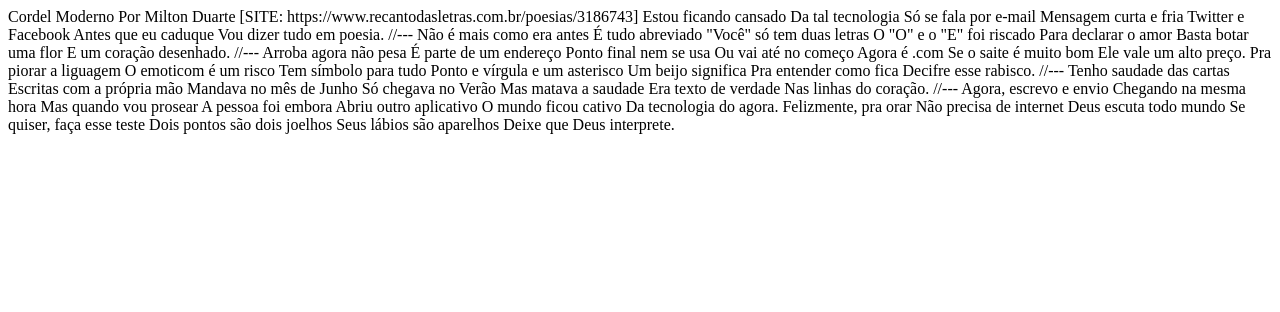
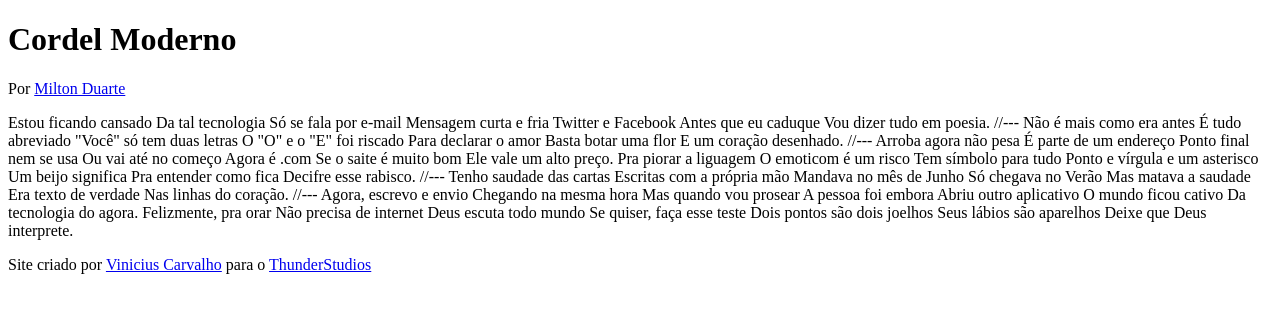
Before and after one commit to vinicciuscarvalho/html-css, a plain HTML site: page desafios/d012/index.html in a window 1280 px wide. Drawn offline with Linux system fonts and the light colour scheme.

Commit message:
Update index.html

```diff
--- a/desafios/d012/index.html
+++ b/desafios/d012/index.html
@@ -6,9 +6,14 @@
     <title>Cordel Moderno</title>
 </head>
 <body>
+    <header>
+        <h1>
             Cordel Moderno
-Por Milton Duarte
-[SITE: https://www.recantodasletras.com.br/poesias/3186743]
+        </h1>
+        <p>
+            Por <a href="https://www.recantodasletras.com.br/poesias/3186743" target="_blank">Milton Duarte</a>
+        </p>
+    </header>
 
     Estou ficando cansado
     Da tal tecnologia
@@ -73,5 +78,9 @@ Se quiser, faça esse teste
     Dois pontos são dois joelhos
     Seus lábios são aparelhos
     Deixe que Deus interprete.
+
+    <footer>
+        <p>Site criado por <a href="https://github.com/vinicciuscarvalho" target="_blank">Vinicius Carvalho</a> para o <a href="#" target="_blank">ThunderStudios</a></p>
+    </footer>
 </body>
 </html>
```
Lines whose indentation alone changed are shown as unchanged.
